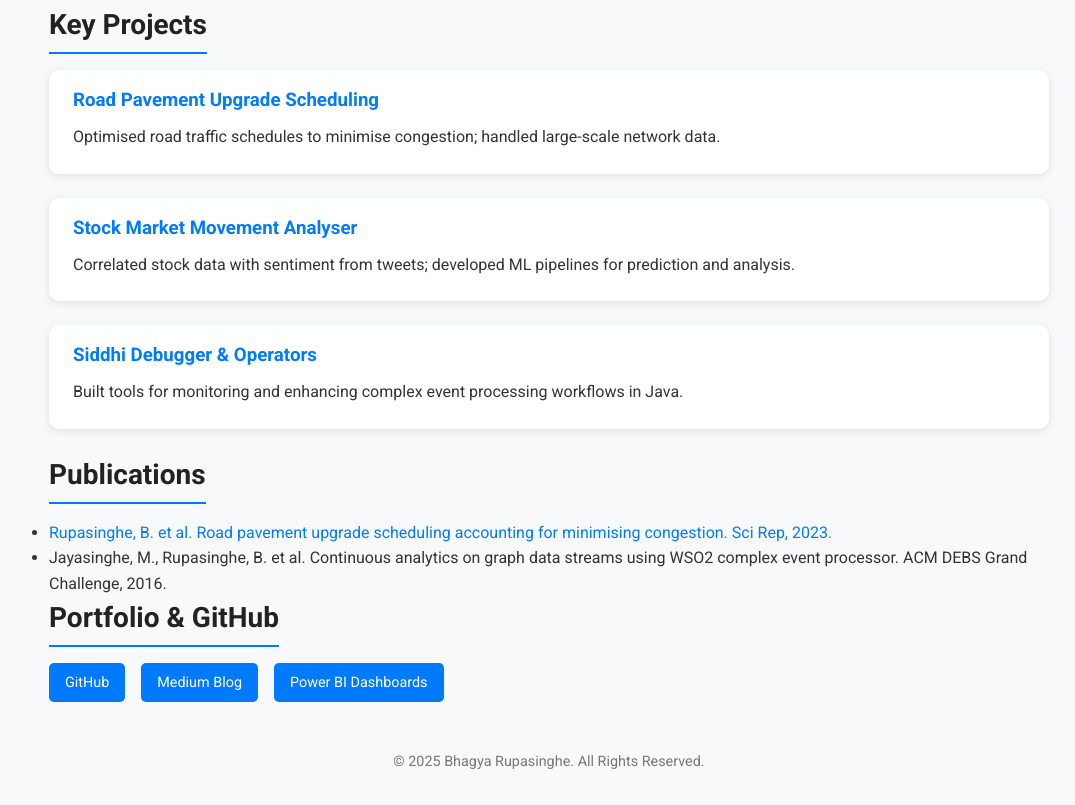
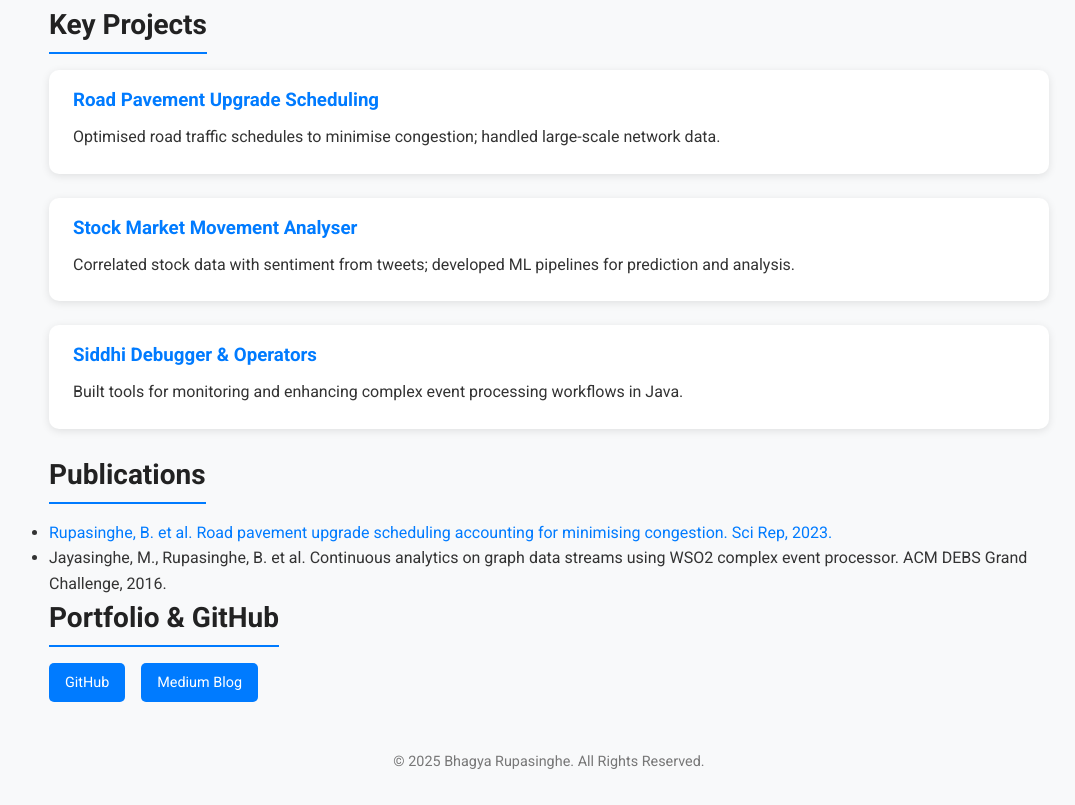
Before and after one commit to bhagyaj/portfolio, a plain HTML site: page index.html in a window 1280 px wide. Shown: the part 797-1602 px from the top of the page, without its empty margins (91-1166 px from the left). Drawn offline with Linux system fonts and the light colour scheme.

Commit message:
Update index.html

```diff
--- a/index.html
+++ b/index.html
@@ -133,7 +133,6 @@
       <div class="links">
         <a href="https://github.com/bhagyajayashani" target="_blank">GitHub</a>
         <a href="https://medium.com/@bhagyajayashani" target="_blank">Medium Blog</a>
-        <a href="#">Power BI Dashboards</a>
       </div>
     </section>
 
```
